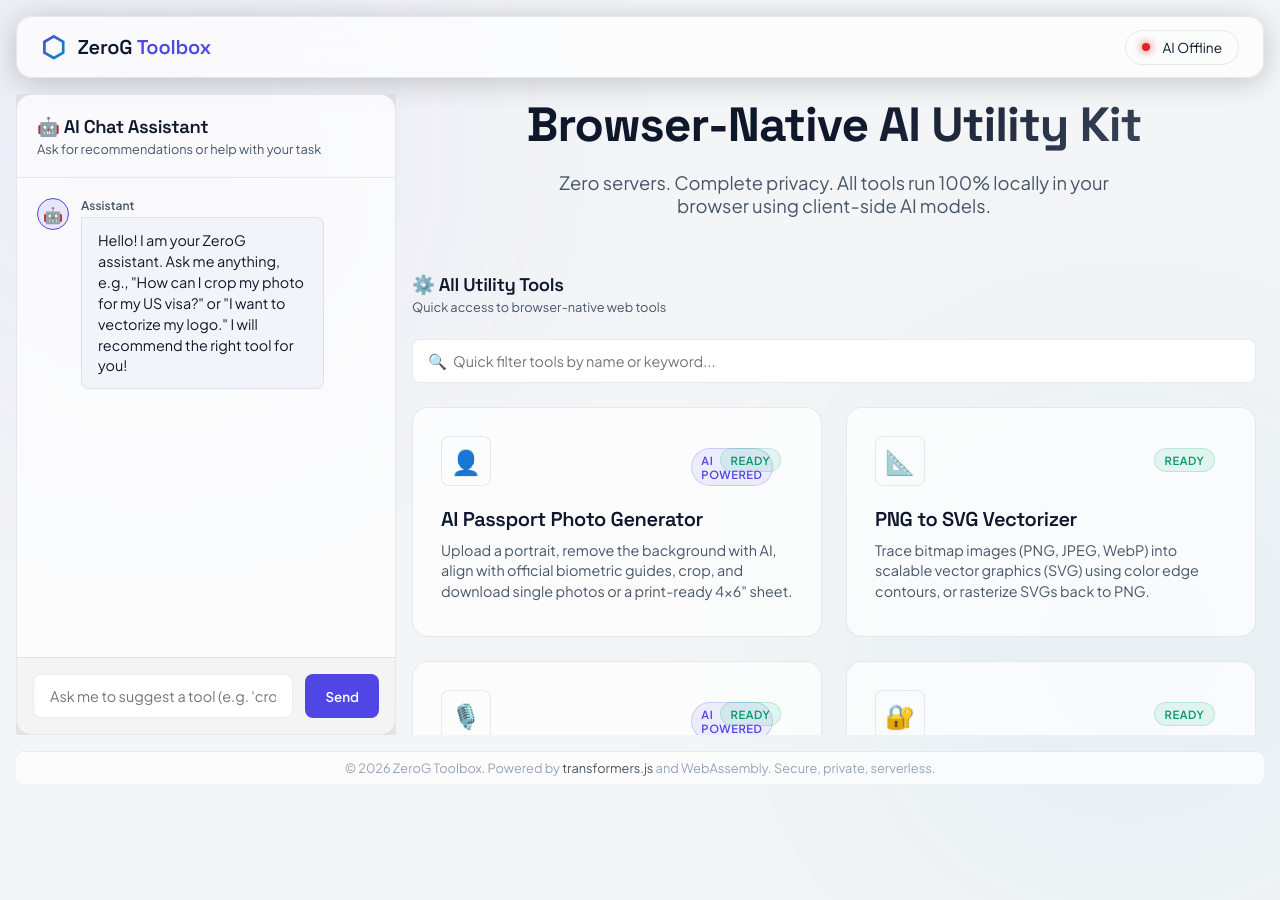
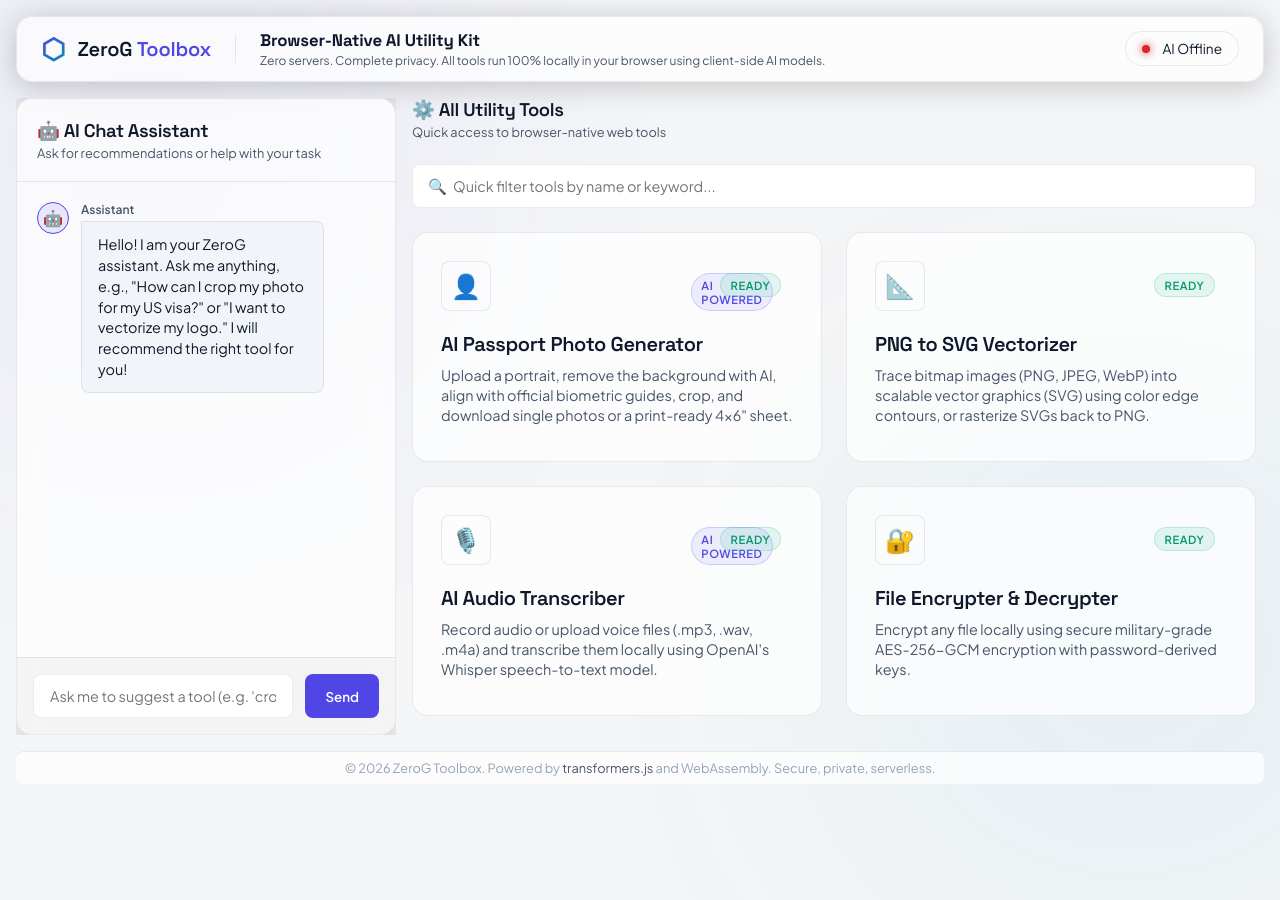
Before and after one commit to tianhaoz95/zerog-tools, a website built with Vite: page index.html in a window 1280 px wide. Shown: the top 900 px of the page. Built offline with nearby package versions, Linux system fonts and the light colour scheme.

Commit message:
feat: move project description to header and remove hero section to save space

```diff
--- a/index.html
+++ b/index.html
@@ -10,9 +10,16 @@
     <div id="app">
       <!-- App Header -->
       <header class="app-header">
-        <div class="logo-container" id="btn-header-logo">
-          <div class="logo-icon">⬡</div>
-          <div class="logo-text">ZeroG <span>Toolbox</span></div>
+        <div class="header-left">
+          <div class="logo-container" id="btn-header-logo">
+            <div class="logo-icon">⬡</div>
+            <div class="logo-text">ZeroG <span>Toolbox</span></div>
+          </div>
+          <div class="header-divider"></div>
+          <div class="header-description">
+            <h1 class="header-title">Browser-Native AI Utility Kit</h1>
+            <p class="header-text">Zero servers. Complete privacy. All tools run 100% locally in your browser using client-side AI models.</p>
+          </div>
         </div>
         <!-- Global AI Status Widget -->
         <div class="ai-status-widget">
@@ -61,10 +68,6 @@
 
       <!-- VIEW 1: HOME PAGE WITH TOOLS PANEL -->
       <main id="home-view" class="view active">
-        <section class="hero-section">
-          <h1>Browser-Native AI Utility Kit</h1>
-          <p>Zero servers. Complete privacy. All tools run 100% locally in your browser using client-side AI models.</p>
-        </section>
 
         <!-- Tools Panel -->
         <div class="tools-panel">
--- a/src/style.css
+++ b/src/style.css
@@ -137,6 +137,37 @@
   box-shadow: 0 4px 30px rgba(0, 0, 0, 0.2);
 }
 
+.header-left {
+  display: flex;
+  align-items: center;
+  gap: 1.5rem;
+}
+
+.header-divider {
+  width: 1px;
+  height: 28px;
+  background-color: var(--border);
+}
+
+.header-description {
+  display: flex;
+  flex-direction: column;
+  gap: 0.1rem;
+}
+
+.header-title {
+  font-size: 1.05rem;
+  font-weight: 700;
+  color: var(--text-primary);
+  letter-spacing: -0.01em;
+}
+
+.header-text {
+  font-size: 0.75rem;
+  color: var(--text-secondary);
+  line-height: 1.35;
+}
+
 .logo-container {
   display: flex;
   align-items: center;
@@ -1055,6 +1086,10 @@
 
 /* Responsive Layout */
 @media (max-width: 1024px) {
+  .header-divider, .header-description {
+    display: none;
+  }
+
   #app {
     display: flex;
     flex-direction: column;
```
